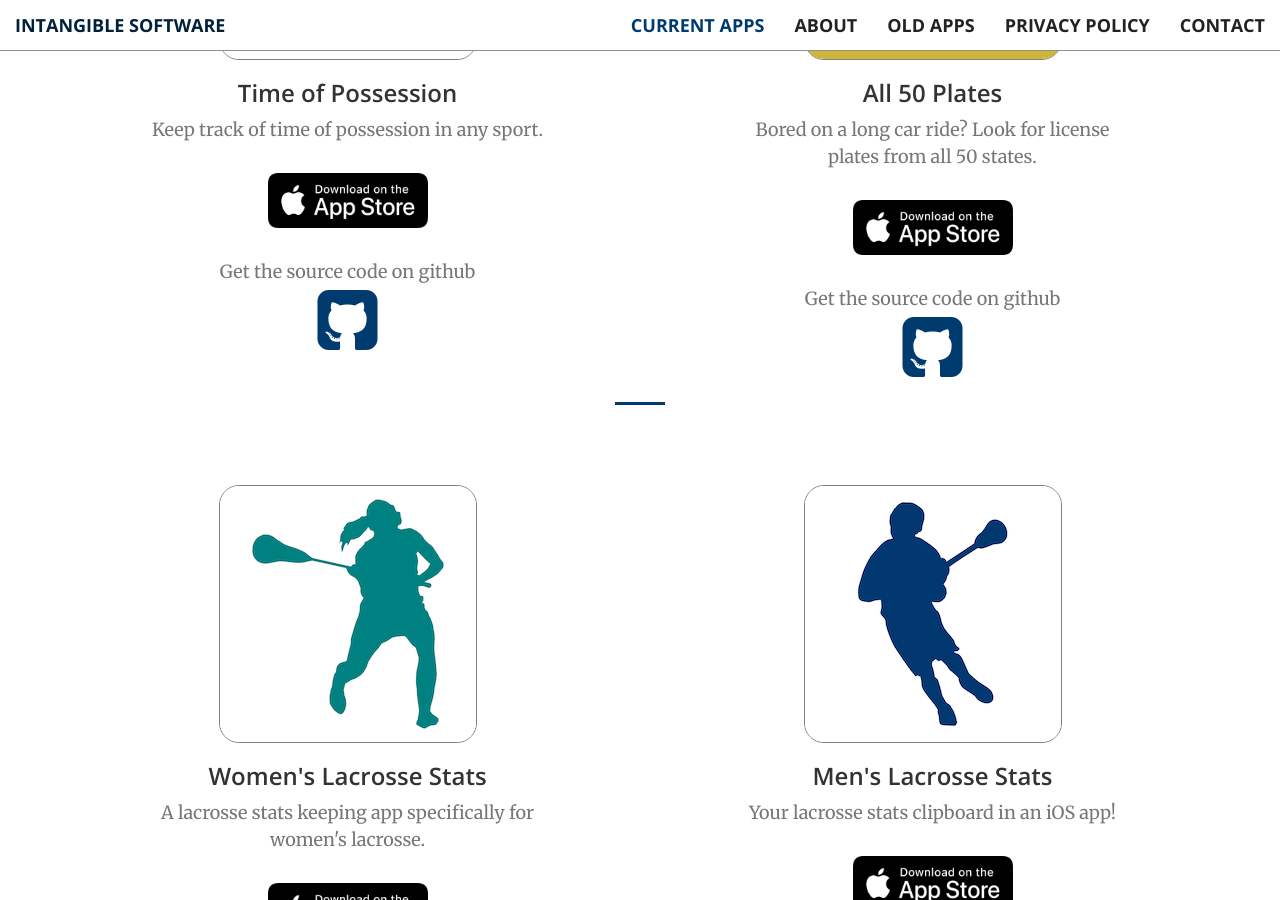
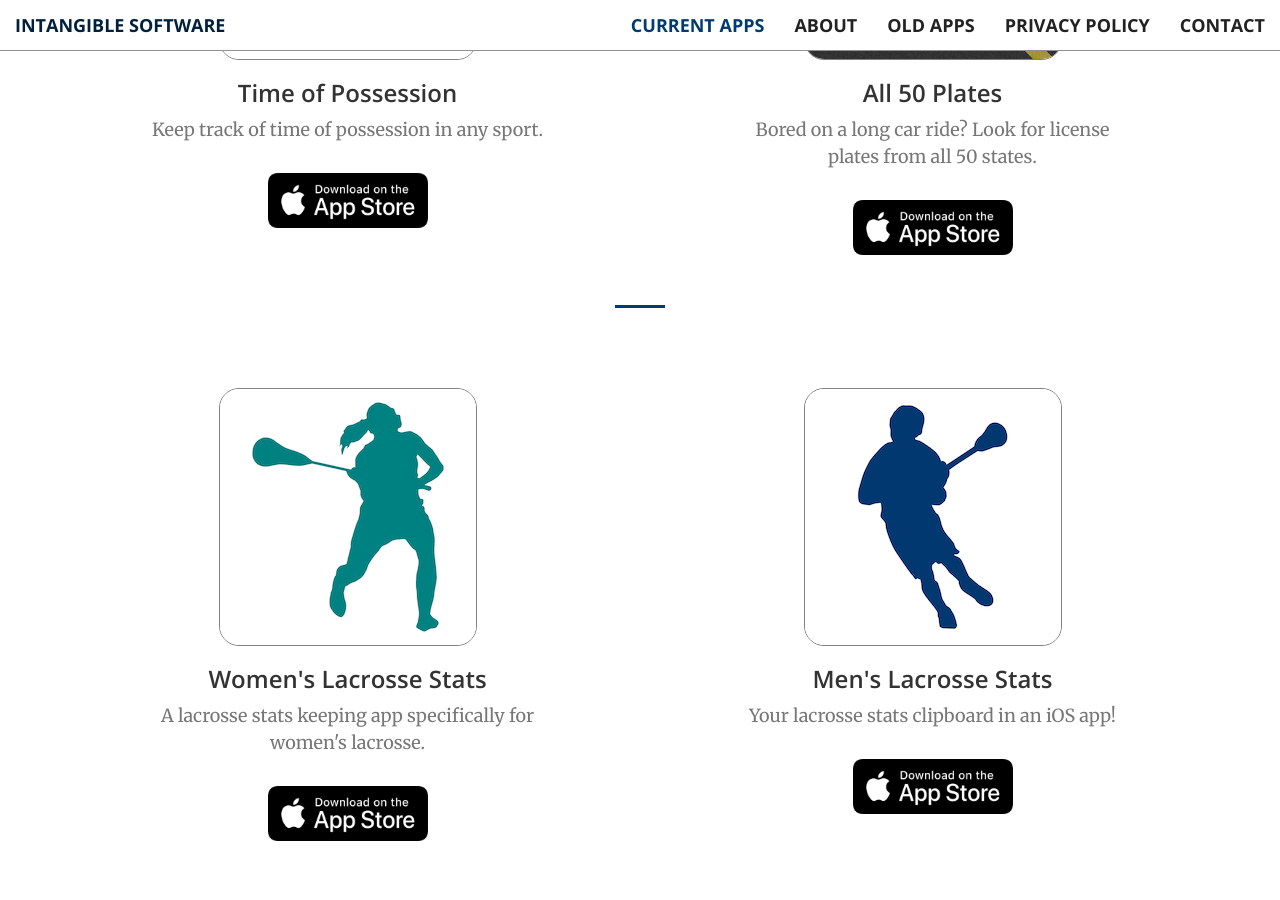
Before and after one commit to intangiblesoftware/intangiblesoftware.github.io, a Jekyll site: the page built from index.html, in a window 1280 px wide and 900 px high, scrolled down 1371 px. Built offline with Jekyll 4.4.1, drawn with Linux system fonts in a browser that asks for light colours; some of the changed text lies outside the part shown.

Commit message:
Update icon. Remove links to github source

```diff
--- a/_includes/currentApps.html
+++ b/_includes/currentApps.html
@@ -20,10 +20,6 @@
                     <a href="https://apple.co/3srkyq4">
                     	<img class="appStore" src="img/appstore.png" class="img-responsive" alt="" width="220">
                     </a>
-                    <p class="text-muted">Get the source code on github</p>
-                    <a href="https://github.com/intangiblesoftware/Time-of-Possession">
-            			<i class="fa fa-github-square fa-5x"></i>
-                    </a>
                 </div>
             </div>
 
@@ -35,10 +31,6 @@
                     <p class="text-muted">Bored on a long car ride? Look for license plates from all 50 states.</p>
                     <a href="https://apple.co/3t4WycH">
                     	<img class="appStore" src="img/appstore.png" class="img-responsive" alt="" width="220">
-                    </a>
-                    <p class="text-muted">Get the source code on github</p>
-                    <a href="https://github.com/intangiblesoftware/all-50-plates">
-            			<i class="fa fa-github-square fa-5x"></i>
                     </a>
                 </div>
             </div>
@@ -56,10 +48,6 @@
                     <a href="https://apple.co/3A4yF6h">
                     	<img class="appStore" src="img/appstore.png" class="img-responsive" alt="" width="220">
                     </a>
-                    <p class="text-muted">Get the source code on github</p>
-                    <a href="https://github.com/intangiblesoftware/LacrosseStats">
-            			<i class="fa fa-github-square fa-5x"></i>
-                    </a>
                 </div>
             </div>
 
@@ -72,10 +60,6 @@
                     <a href="https://apple.co/3rfRnUG">
                     	<img class="appStore" src="img/appstore.png" class="img-responsive" alt="" width="220">
                     </a>
-                    <p class="text-muted">Get the source code on github</p>
-                    <a href="https://github.com/intangiblesoftware/LacrosseStats">
-            			<i class="fa fa-github-square fa-5x"></i>
-                    </a>
                 </div>
             </div>
 
```
Also changed, not shown: img/portfolio/all50plates.png, img/smallISLogo.png (added), 3 other files.
